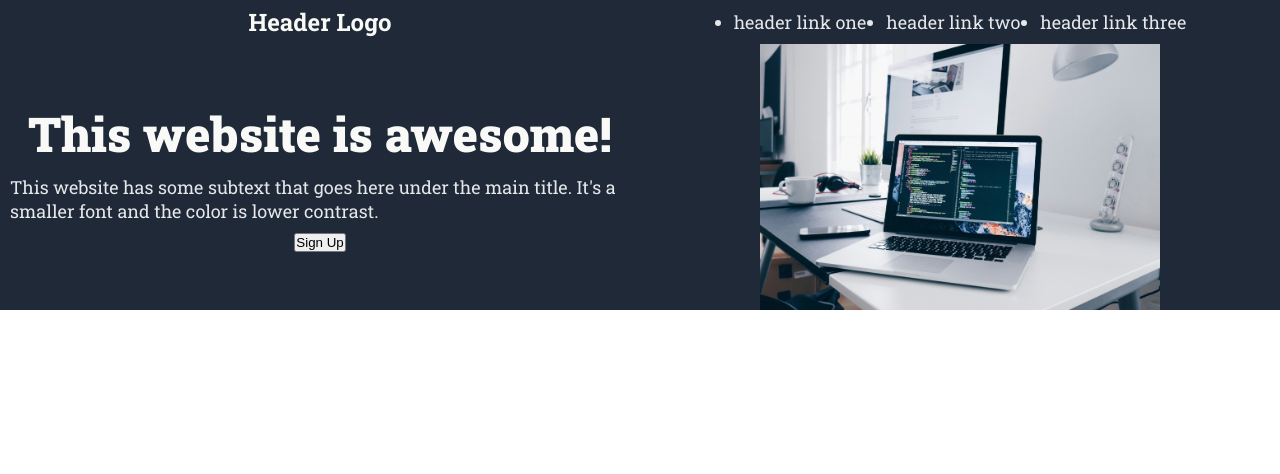
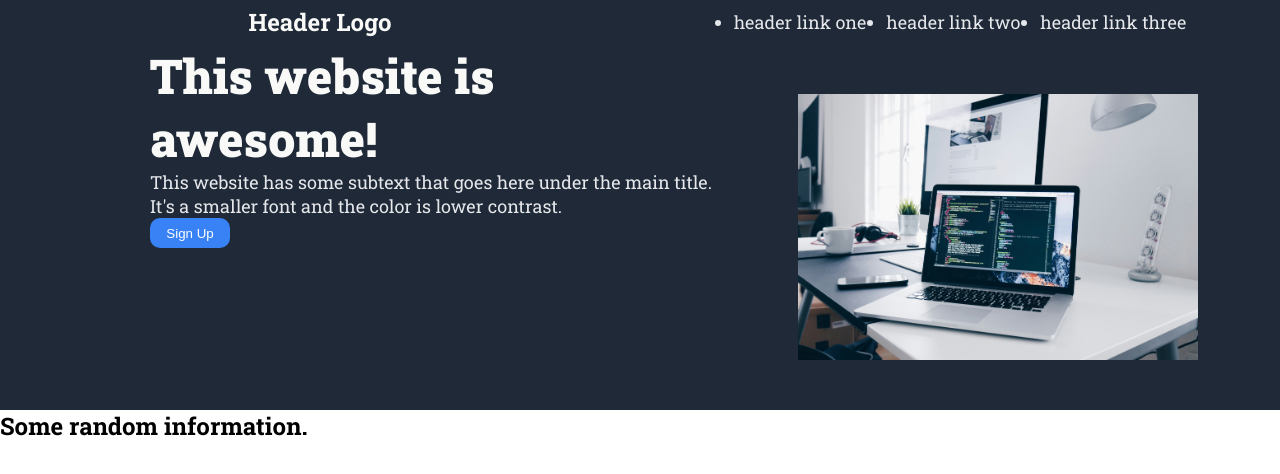
Before and after one commit to msattdev/odin-landing-page, a plain HTML site: page index.html in a window 1280 px wide. Drawn offline with Linux system fonts and the light colour scheme.

Commit message:
Finished first section and start second section

```diff
--- a/index.html
+++ b/index.html
@@ -22,8 +22,8 @@
         </div>
         <div class="content">
             <div class="content-left">
-                <h1>This website is awesome!</h1>
-                <p class="header-link">This website has some subtext that goes here under the main title. It's a smaller font and the color is lower contrast.</p>
+                <h1>This website is <br>awesome!</h1>
+                <p class="p-first">This website has some subtext that goes here under the main title. It's a smaller font and the color is lower contrast.</p>
                 <button type="button" class="signup-first-section">Sign Up</button>
             </div>
             <div class="content-right">
@@ -31,5 +31,8 @@
             </div>
         </div>
     </div>
+    <div class="second-section">
+        <h2>Some random information.</h2>
+    </div>
 </body>
 </html>
--- a/styles.css
+++ b/styles.css
@@ -50,15 +50,44 @@ h1{
     color: #F9FAF8;
 }
 
-.content{
+.content {
     display: flex;
-    flex-direction: row;
+    justify-content: space-between;
+    align-items: flex-start;
 }
 
-.content-left,.content-right{
+.content-right{
     display: flex;
     justify-content: center;
     align-items: center;
     flex-direction: column;
     width: 50%;
 }
+
+.content-left{
+    display: flex;
+    flex-direction: column;
+    width: 50%;
+    justify-content: center;
+    align-items: flex-start;
+    text-align: left;
+    margin-left: 150px;
+}
+
+.p-first{
+    font-size: 18px;
+    color: #E5E7EB;
+}
+
+img{
+    margin: 50px;
+}
+
+.signup-first-section{
+    background-color: #3882F6;
+    color: white;
+    width: 80px;
+    height: 30px;
+    border: 1px #3882F6;
+    border-radius: 10px;
+}
```
